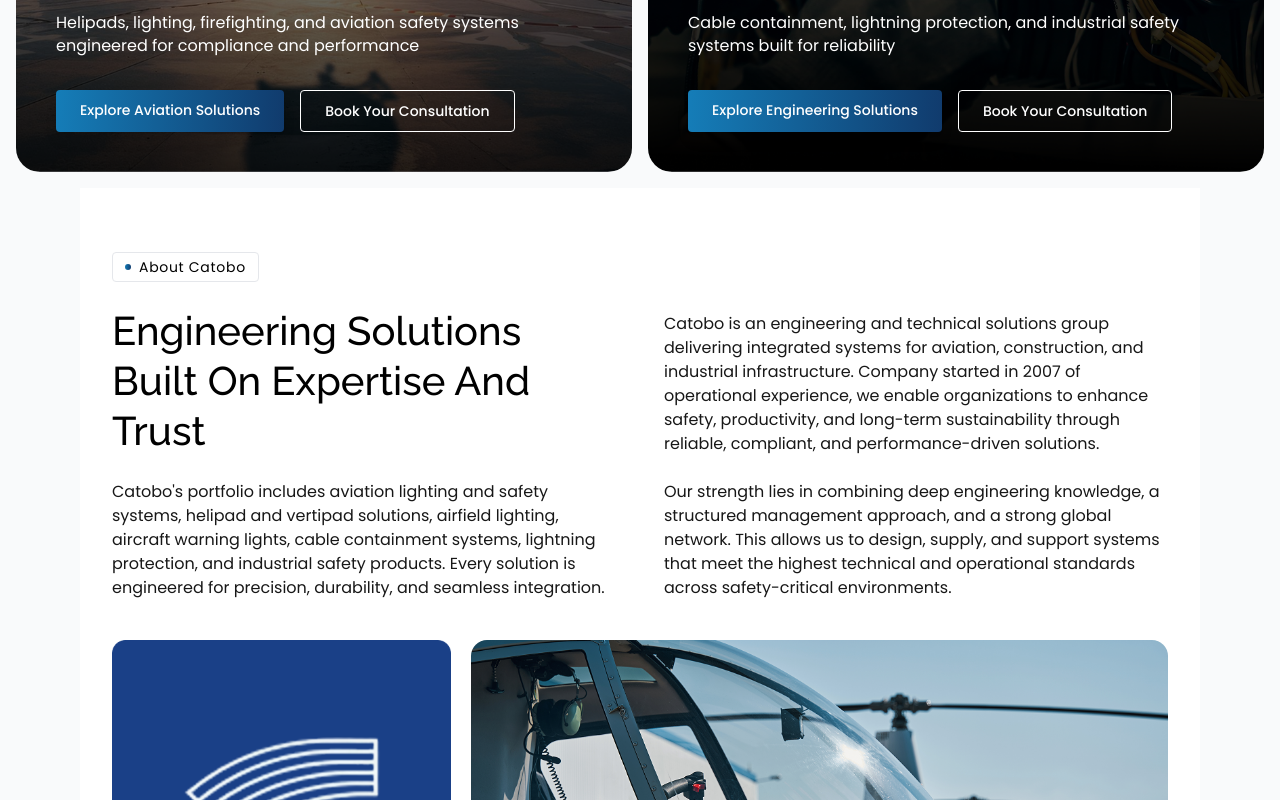
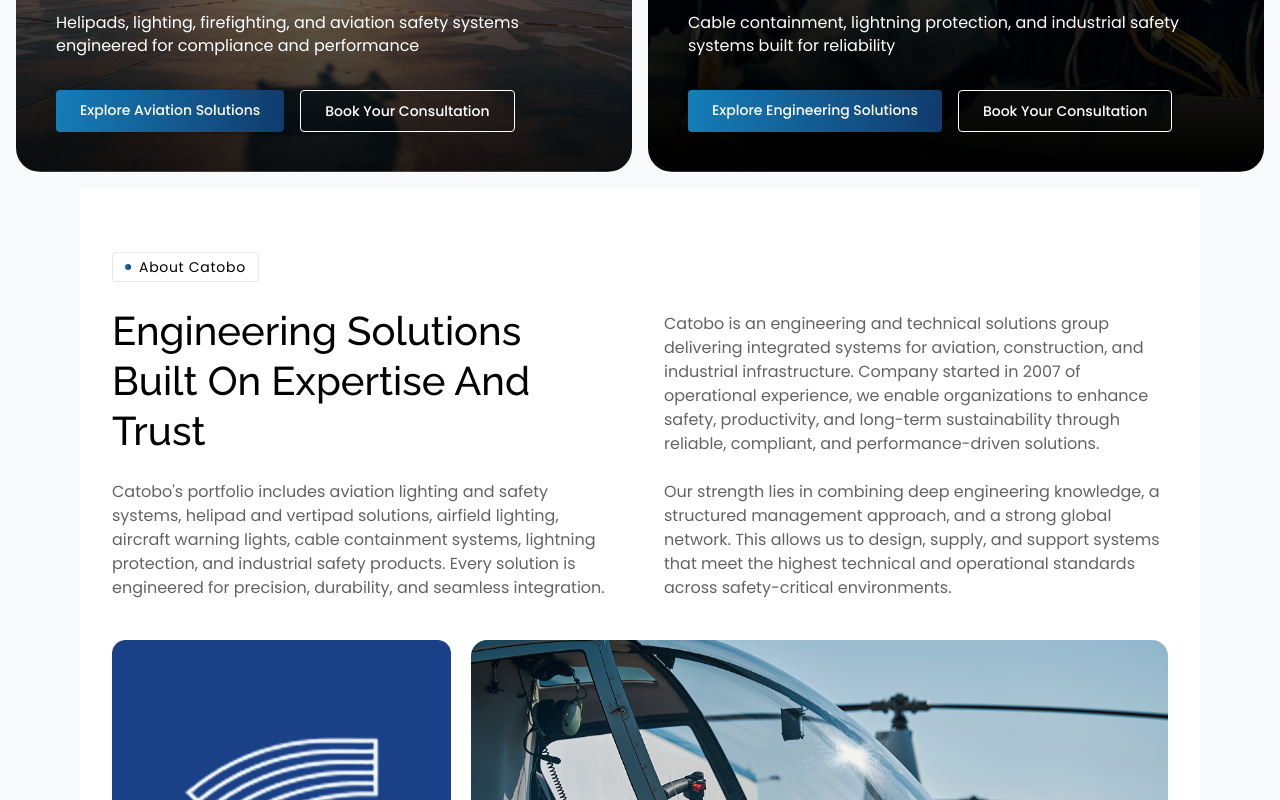
Before and after one commit to developers-xntric/catobo, a Next.js app: page / in a window 1280 px wide. Shown: the part 444-1244 px from the top of the page. Built offline with nearby package versions, Linux system fonts and the light colour scheme.

Commit message:
Secondary Color Added

```diff
--- a/src/app/globals.css
+++ b/src/app/globals.css
@@ -32,8 +32,13 @@
 }
 
 @keyframes marquee {
-  0% { transform: translateX(0); }
-  100% { transform: translateX(-33.3333%); }
+  0% {
+    transform: translateX(0);
+  }
+
+  100% {
+    transform: translateX(-33.3333%);
+  }
 }
 
 .marquee-track {
@@ -55,3 +60,7 @@
 h6 {
   font-family: var(--font-heading);
 }
+
+.secondary {
+  color: var(--secondary)
+}
--- a/src/app/page.tsx
+++ b/src/app/page.tsx
@@ -100,17 +100,17 @@
             <h3 className="text-3xl md:text-[2.5rem] leading-tight font-medium text-black mb-6">
               Engineering Solutions Built On Expertise And Trust
             </h3>
-            <p className="text-sm md:text-base">
+            <p className="text-sm md:text-base secondary">
               Catobo's portfolio includes aviation lighting and safety systems, helipad and vertipad solutions, airfield lighting, aircraft warning lights, cable containment systems, lightning protection, and industrial safety products. Every solution is engineered for precision, durability, and seamless integration.
             </p>
           </div>
 
           {/* Right Text Column */}
           <div className="flex flex-col justify-end gap-6">
-            <p className="text-sm md:text-base">
+            <p className="text-sm md:text-base secondary">
               Catobo is an engineering and technical solutions group delivering integrated systems for aviation, construction, and industrial infrastructure. Company started in 2007 of operational experience, we enable organizations to enhance safety, productivity, and long-term sustainability through reliable, compliant, and performance-driven solutions.
             </p>
-            <p className="text-sm md:text-base">
+            <p className="text-sm md:text-base secondary">
               Our strength lies in combining deep engineering knowledge, a structured management approach, and a strong global network. This allows us to design, supply, and support systems that meet the highest technical and operational standards across safety-critical environments.
             </p>
           </div>
```
